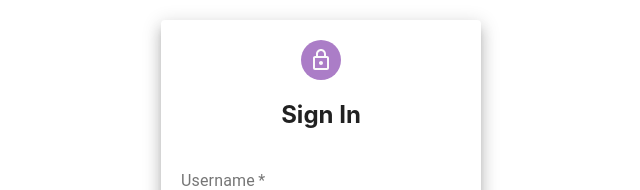
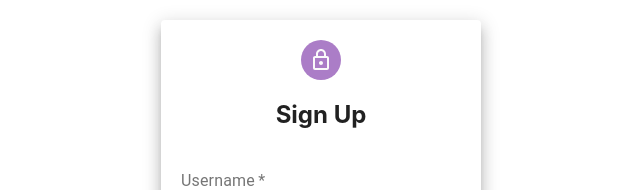
Before and after one commit to chandan2300/Sign-Up-Page-MUI, a React (Create React App) app: page / in a window 1280 px wide. Shown: the top 190 px of the page, without its empty margins (319-959 px from the left). Built offline with nearby package versions, Linux system fonts and the light colour scheme.

Commit message:
Update sing-up.js

```diff
--- a/src/sing-up.js
+++ b/src/sing-up.js
@@ -46,7 +46,7 @@ const SignUp = () => {
           <Avatar className={classes.avatarStyle}>
             <LockOutlinedIcon />
           </Avatar>
-          <h2>Sign In</h2>
+          <h2>Sign Up</h2>
         </Grid>
         <TextField
           label="Username"
```
